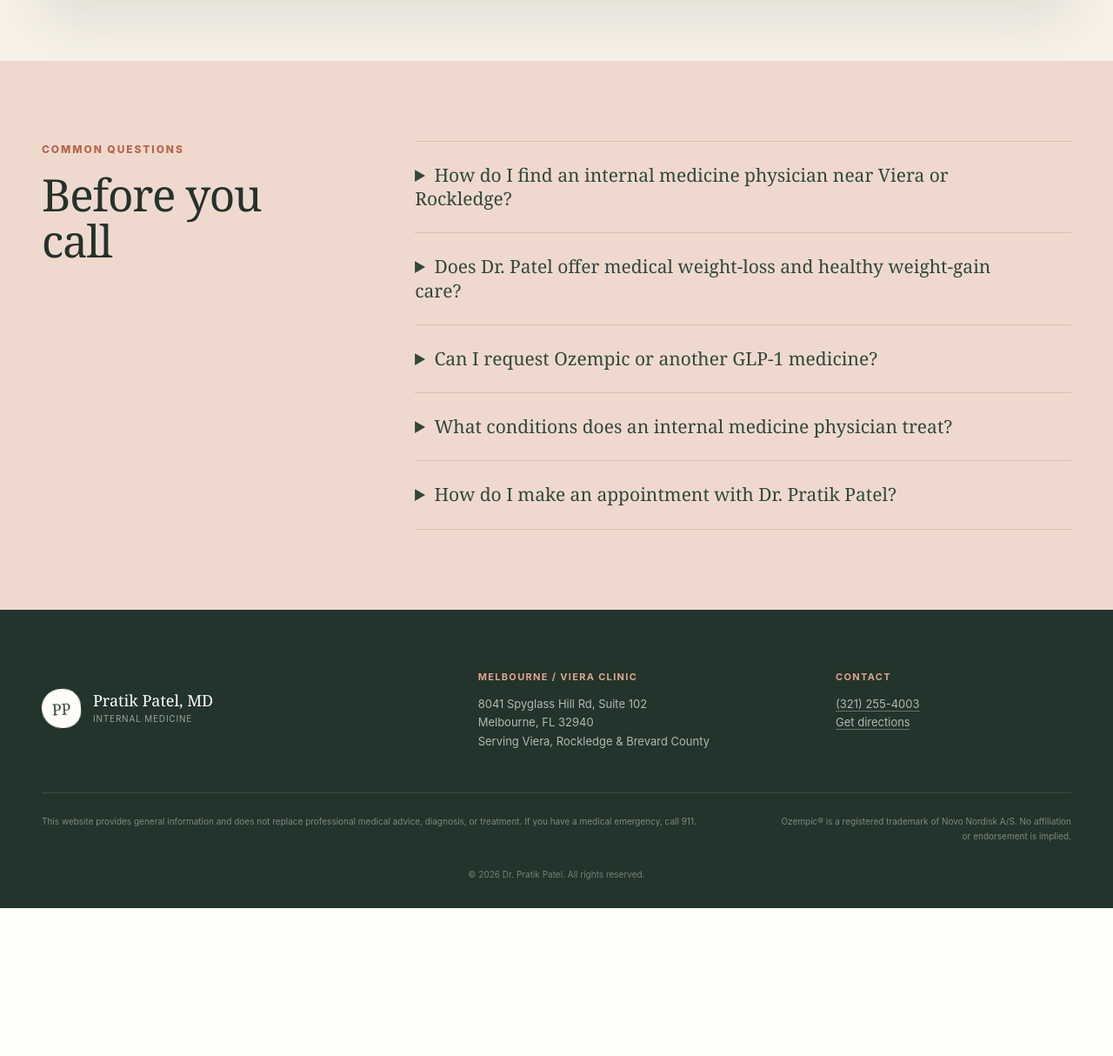
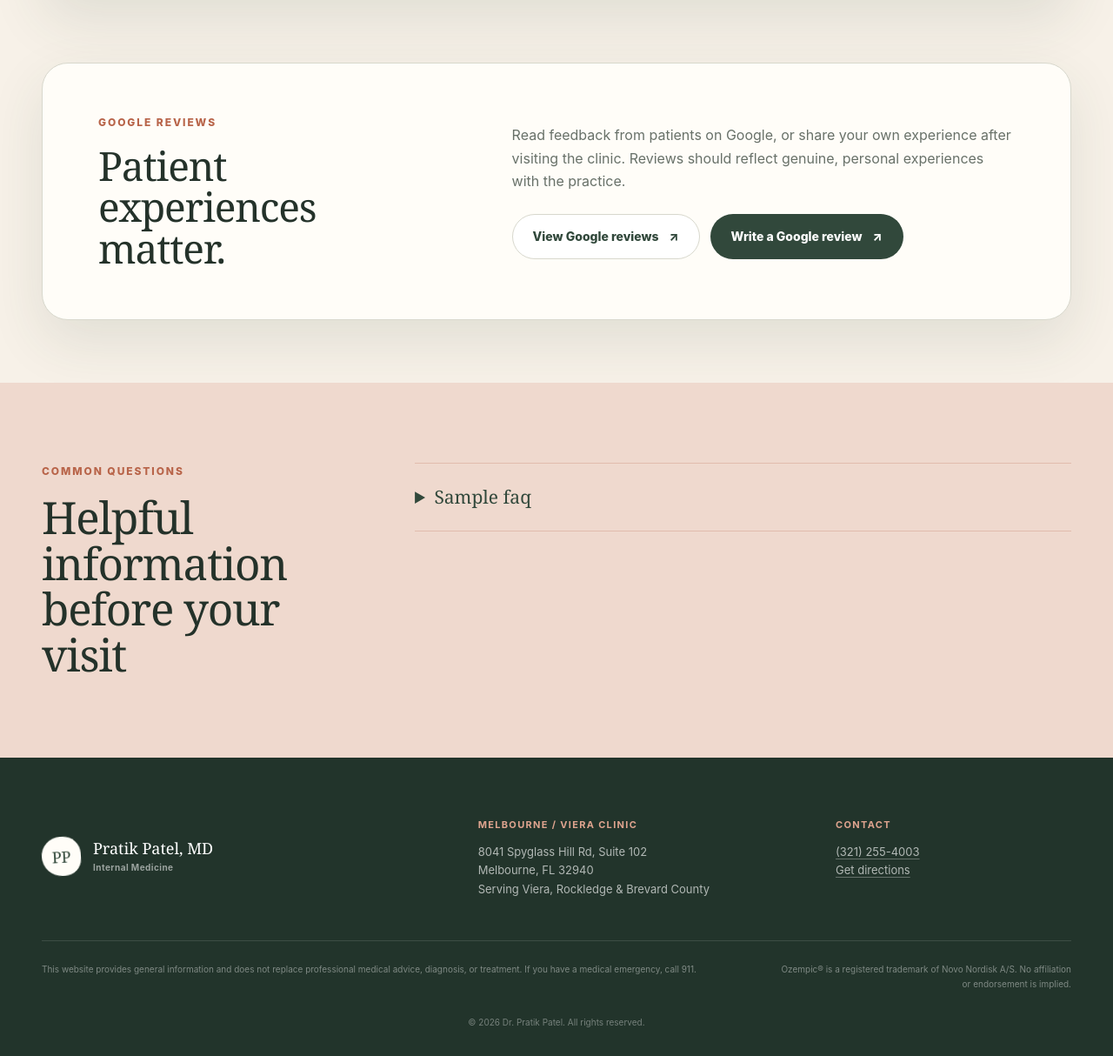
Before and after one commit to prerakpatel51/drpratikpatel, a Django app: template templates/clinic/home.html in a window 1280 px wide. Shown: the part 4339-5553 px from the top of the page at 87% size. Before the commit the page ends 5383 px from the top, so only its background shows below. Run offline with Django 5.2, Linux system fonts and the light colour scheme; the template is opened without the code that fills it: most values are stand-ins (such as "Sample title", 1, 10 or a date in 2020).

Commit message:
Refine clinic content map and FAQ experience

```diff
--- a/clinic_site/settings.py
+++ b/clinic_site/settings.py
@@ -14,6 +14,11 @@ ALLOWED_HOSTS = [
     for host in os.environ.get("DJANGO_ALLOWED_HOSTS", "*").split(",")
     if host.strip()
 ]
+
+# These remain empty until the independent Google Business Profile is ready.
+# Once added in Railway, the website automatically displays its review links.
+GOOGLE_REVIEW_URL = os.environ.get("GOOGLE_REVIEW_URL", "").strip()
+GOOGLE_REVIEW_WRITE_URL = os.environ.get("GOOGLE_REVIEW_WRITE_URL", "").strip()
 
 INSTALLED_APPS = [
     "django.contrib.contenttypes",
--- a/static/clinic/css/site.css
+++ b/static/clinic/css/site.css
@@ -32,7 +32,7 @@ p { line-height: 1.65; }
 .brand { display: flex; align-items: center; gap: 14px; text-decoration: none; }
 .monogram { display: grid; place-items: center; width: 45px; height: 45px; flex: 0 0 auto; border-radius: 52% 48% 45% 55%; color: var(--paper); background: var(--sage-deep); font: 400 18px/1 var(--serif); transform: rotate(-3deg); }
 .brand-name { display: block; font: 400 18px/1.05 var(--serif); }
-.brand-label { display: block; margin-top: 5px; color: var(--muted); font-size: 10px; letter-spacing: .08em; text-transform: uppercase; }
+.brand-label { display: block; margin-top: 6px; color: var(--muted); font-size: 10px; font-weight: 700; letter-spacing: .045em; }
 .nav-right { display: flex; align-items: center; gap: 28px; }
 .nav-link { color: var(--sage-deep); font-size: 13px; font-weight: 700; text-decoration: none; }
 .nav-link:hover, .nav-link:focus-visible { color: var(--terra); }
@@ -57,9 +57,9 @@ h1 em { color: var(--terra); font-weight: inherit; }
 .hero-portrait::before { content: ""; position: absolute; inset: auto -13% -26% 9%; height: 62%; border-radius: 54% 44% 0 0; background: var(--sage-deep); transform: rotate(-3deg); z-index: -2; }
 .portrait-orbit { position: absolute; left: 50%; top: 45%; width: min(72%, 440px); aspect-ratio: 1; border-radius: 50%; background: #c8d4c7; transform: translate(-50%,-50%); z-index: -1; }
 .portrait { position: absolute; left: 50%; top: 46%; width: min(54%,305px); height: auto; border: 12px solid rgba(255,253,248,.84); border-radius: 50%; box-shadow: 0 22px 50px rgba(36,50,42,.18); transform: translate(-50%,-50%); }
-.care-card { position: absolute; left: 28px; bottom: 28px; width: 230px; padding: 20px; border: 1px solid rgba(255,255,255,.56); border-radius: 20px; background: rgba(255,253,248,.9); box-shadow: 0 12px 35px rgba(36,50,42,.12); backdrop-filter: blur(10px); }
-.care-card strong { display: block; font: 400 19px/1.23 var(--serif); }
-.care-card span { display: block; margin-top: 7px; color: var(--muted); font-size: 11px; line-height: 1.5; }
+.care-card { position: absolute; left: 28px; bottom: 28px; width: 258px; padding: 23px 24px; border: 1px solid rgba(255,255,255,.7); border-radius: 22px; background: rgba(255,253,248,.94); box-shadow: 0 14px 38px rgba(36,50,42,.14); backdrop-filter: blur(12px); }
+.care-card strong { display: block; color: var(--sage-deep); font: 400 21px/1.2 var(--serif); }
+.care-card span { display: block; margin-top: 10px; color: var(--muted); font-size: 11px; line-height: 1.55; }
 .portrait-caption { position: absolute; right: 28px; bottom: 31px; margin: 0; color: white; font: 400 18px/1.35 var(--serif); text-align: right; }
 .portrait-caption span { color: rgba(255,255,255,.7); font: 700 10px/1 var(--sans); letter-spacing: .12em; text-transform: uppercase; }
 
@@ -103,8 +103,8 @@ h1 em { color: var(--terra); font-weight: inherit; }
 .weight-layout { display: grid; grid-template-columns: 1fr 1fr; gap: 90px; }
 .weight-layout h2 { max-width: 670px; }
 .weight-copy { padding-top: 23px; }
-.weight-copy p { color: var(--muted); }
-.weight-copy p:first-child { margin-top: 0; color: var(--ink); font-size: 17px; }
+.weight-copy p { max-width: 720px; color: var(--muted); font-size: 15px; line-height: 1.75; }
+.weight-copy p:first-child { margin-top: 0; color: var(--ink); font-size: 17px; line-height: 1.7; }
 .text-link { display: inline-flex; gap: 10px; margin-top: 15px; color: var(--terra); font-weight: 800; text-decoration: none; }
 .text-link:hover, .text-link:focus-visible { color: var(--sage-deep); }
 
@@ -114,17 +114,15 @@ h1 em { color: var(--terra); font-weight: inherit; }
 .visit-copy address { margin-top: 25px; color: var(--muted); font-size: 16px; font-style: normal; line-height: 1.7; }
 .visit-phone { display: inline-block; margin-top: 12px; color: var(--sage-deep); font: 400 25px/1.2 var(--serif); text-decoration: none; }
 .visit-actions { display: flex; flex-wrap: wrap; gap: 12px; margin-top: 30px; }
-.map-card { position: relative; min-height: 500px; overflow: hidden; background: #cbd8c7; text-decoration: none; }
-.map-card::before,.map-card::after { content: ""; position: absolute; border-radius: 50%; background: rgba(113,133,117,.23); }
-.map-card::before { width: 330px; height: 330px; left: -120px; top: -90px; }
-.map-card::after { width: 240px; height: 240px; right: -70px; bottom: -50px; }
-.map-road { position: absolute; height: 20px; border: 6px solid var(--paper); border-inline: 0; background: #aebfaa; transform-origin: center; }
-.road-one { width: 130%; left: -15%; top: 38%; transform: rotate(24deg); }
-.road-two { width: 120%; left: -8%; top: 59%; transform: rotate(-38deg); }
-.road-three { width: 85%; left: 28%; top: 18%; transform: rotate(78deg); }
-.map-pin { position: absolute; left: 54%; top: 45%; width: 52px; height: 52px; border-radius: 50% 50% 50% 0; background: var(--terra); box-shadow: 0 12px 25px rgba(36,50,42,.25); transform: translate(-50%,-50%) rotate(-45deg); z-index: 3; }
-.map-pin i { position: absolute; inset: 15px; border-radius: 50%; background: var(--paper); }
-.map-label { position: absolute; left: 50%; top: 59%; z-index: 3; padding: 12px 18px; border-radius: 14px; color: var(--sage-deep); background: rgba(255,253,248,.92); font-size: 12px; line-height: 1.4; box-shadow: 0 8px 20px rgba(36,50,42,.12); }
+.map-card { position: relative; min-height: 500px; overflow: hidden; background: #cbd8c7; }
+.map-card iframe { position: absolute; inset: 0; width: 100%; height: 100%; border: 0; filter: saturate(.82) contrast(.96); }
+.map-button { position: absolute; right: 22px; bottom: 22px; z-index: 2; display: inline-flex; align-items: center; gap: 10px; min-height: 48px; padding: 0 20px; border: 1px solid rgba(255,255,255,.72); border-radius: 999px; color: white; background: rgba(49,72,59,.94); box-shadow: 0 12px 30px rgba(36,50,42,.24); font-size: 13px; font-weight: 800; text-decoration: none; backdrop-filter: blur(10px); transition: transform .2s, background .2s; }
+.map-button:hover,.map-button:focus-visible { background: var(--terra); transform: translateY(-2px); }
+
+.reviews-section { display: grid; grid-template-columns: .8fr 1.2fr; gap: 90px; align-items: center; margin-block: 72px; padding: 58px 64px; border: 1px solid var(--line); border-radius: 30px; background: var(--paper); box-shadow: var(--shadow); }
+.reviews-section h2 { font-size: clamp(38px,3.6vw,56px); }
+.reviews-copy p { max-width: 700px; margin-top: 0; color: var(--muted); }
+.review-actions { display: flex; flex-wrap: wrap; gap: 12px; margin-top: 24px; }
 
 .faq-section { padding: 92px 0; background: var(--terra-soft); }
 .faq-layout { display: grid; grid-template-columns: .62fr 1.38fr; gap: 90px; }
@@ -150,7 +148,7 @@ footer { padding: 65px 0 30px; color: white; background: #22342b; }
   .nav-link { display: none; }
   .hero-copy { padding: 60px 44px; }
   .care-layout { gap: 50px; }
-  .about,.weight-layout,.faq-layout { gap: 55px; }
+  .about,.weight-layout,.faq-layout,.reviews-section { gap: 55px; }
 }
 @media (max-width: 820px) {
   .shell { width: min(100% - 32px,720px); }
@@ -160,7 +158,7 @@ footer { padding: 65px 0 30px; color: white; background: #22342b; }
   .nav-right.is-open { display: flex; }
   .nav-right .nav-link { display: block; padding: 13px 4px; border-bottom: 1px solid var(--line); }
   .nav-right .phone-pill { margin-top: 14px; text-align: center; }
-  .hero,.care-layout,.about,.weight-layout,.visit,.faq-layout { grid-template-columns: 1fr; }
+  .hero,.care-layout,.about,.weight-layout,.visit,.faq-layout,.reviews-section { grid-template-columns: 1fr; }
   .hero-copy { padding: 56px 34px; }
   .hero-portrait { min-height: 520px; }
   .section-intro { position: static; }
@@ -172,6 +170,7 @@ footer { padding: 65px 0 30px; color: white; background: #22342b; }
   .approach-grid { grid-template-columns: 1fr; }
   .weight-section { padding-block: 72px; }
   .map-card { min-height: 390px; }
+  .reviews-section { padding: 45px; }
   .footer-grid { grid-template-columns: 1fr 1fr; }
   .legal { flex-direction: column; }
   .legal p:last-child { max-width: 100%; text-align: left; }
@@ -191,7 +190,7 @@ footer { padding: 65px 0 30px; color: white; background: #22342b; }
   .button { width: 100%; }
   .hero-portrait { min-height: 470px; }
   .portrait { width: 58%; }
-  .care-card { left: 16px; bottom: 16px; width: 205px; }
+  .care-card { left: 16px; bottom: 16px; width: 230px; padding: 20px; }
   .portrait-caption { display: none; }
   .care-section { padding-block: 68px; }
   .service-grid { grid-template-columns: 1fr; }
@@ -202,6 +201,9 @@ footer { padding: 65px 0 30px; color: white; background: #22342b; }
   .visit-copy { padding: 42px 24px; }
   .visit-actions { flex-direction: column; }
   .map-card { min-height: 330px; }
+  .map-button { left: 16px; right: 16px; bottom: 16px; justify-content: center; }
+  .reviews-section { margin-block: 42px; padding: 36px 24px; border-radius: 24px; }
+  .review-actions { flex-direction: column; }
   .faq-section { padding-block: 65px; }
   .footer-grid { grid-template-columns: 1fr; }
 }
--- a/templates/clinic/home.html
+++ b/templates/clinic/home.html
@@ -49,28 +49,7 @@
       {
         "@type": "FAQPage",
         "@id": "{{ canonical_url }}#faq",
-        "mainEntity": [
-          {
-            "@type": "Question",
-            "name": "How do I find an internal medicine physician near Viera or Rockledge?",
-            "acceptedAnswer": {"@type": "Answer", "text": "Dr. Pratik Patel sees adult patients at 8041 Spyglass Hill Road, Suite 102, in Melbourne near Viera. The clinic also serves patients from Rockledge and surrounding Brevard County communities. Call (321) 255-4003 to ask about appointment availability."}
-          },
-          {
-            "@type": "Question",
-            "name": "Does Dr. Patel offer medical weight-loss and healthy weight-gain care?",
-            "acceptedAnswer": {"@type": "Answer", "text": "Yes. Visits may address physician-guided weight loss, healthy weight gain, or weight maintenance after an individual medical evaluation."}
-          },
-          {
-            "@type": "Question",
-            "name": "Can I request Ozempic or another GLP-1 medicine?",
-            "acceptedAnswer": {"@type": "Answer", "text": "You may discuss Ozempic or another GLP-1 medicine during a visit. A prescription is not guaranteed and depends on an appropriate diagnosis, medical evaluation, safety review, and individual eligibility. Ozempic is not FDA-approved as a weight-loss medication."}
-          },
-          {
-            "@type": "Question",
-            "name": "What conditions does an internal medicine physician treat?",
-            "acceptedAnswer": {"@type": "Answer", "text": "Internal medicine physicians care for adults and evaluate preventive health needs, new symptoms, medication concerns, and chronic conditions such as type 2 diabetes and high blood pressure."}
-          }
-        ]
+        "mainEntity": {{ faq_entities_json|safe }}
       }
     ]
   }
@@ -84,7 +63,7 @@
         <span class="monogram" aria-hidden="true">PP</span>
         <span>
           <span class="brand-name">Pratik Patel, MD</span>
-          <span class="brand-label">Internal Medicine &amp; Medical Weight Care</span>
+          <span class="brand-label">Internal Medicine &amp; Medical Weight Management</span>
         </span>
       </a>
       <button class="menu-button" type="button" aria-expanded="false" aria-controls="site-menu">Menu</button>
@@ -103,7 +82,7 @@
         <p class="eyebrow">Internal medicine physician near Viera, Florida</p>
         <h1 id="hero-title">Whole-person adult care, <em>close to home.</em></h1>
         <p class="lead">Dr. Pratik Patel provides personalized internal medicine and medical weight support from his Melbourne clinic near Viera, serving adults from Viera, Rockledge, and surrounding Brevard County communities.</p>
-        <p class="supporting-copy">Visit for preventive care, chronic condition management, healthy weight-loss or weight-gain planning, and a physician-guided evaluation of treatment options—including GLP-1 medicines when clinically appropriate.</p>
+        <p class="supporting-copy">Visit for preventive care, chronic condition management, healthy weight-loss or weight-gain planning, and a physician-guided evaluation of treatment options, including GLP-1 medicines when clinically appropriate.</p>
         <div class="actions">
           <a class="button primary" href="tel:+13212554003">Call the office <span aria-hidden="true">→</span></a>
           <a class="button secondary" href="https://www.google.com/maps/search/?api=1&amp;query=8041+Spyglass+Hill+Rd+Suite+102+Melbourne+FL+32940">Get directions <span aria-hidden="true">↗</span></a>
@@ -113,7 +92,7 @@
       <div class="hero-portrait">
         <div class="portrait-orbit" aria-hidden="true"></div>
         <img class="portrait" src="{% static 'clinic/images/dr-pratik-patel.png' %}" width="225" height="225" alt="Dr. Pratik Patel">
-        <div class="care-card"><strong>Personal care,<br>clearly explained.</strong><span>Adult medicine and weight care centered on your health, needs, and goals.</span></div>
+        <div class="care-card"><strong>Care that starts<br>with listening.</strong><span>Primary care, chronic condition support, and medical guidance for healthy weight goals.</span></div>
         <p class="portrait-caption">Pratik Patel, MD<br><span>Internal Medicine</span></p>
       </div>
     </section>
@@ -164,7 +143,7 @@
       <div class="shell">
         <div class="approach-heading">
           <p class="eyebrow">A clearer path forward</p>
-          <h2 id="approach-title">Care built around understanding—not assumptions.</h2>
+          <h2 id="approach-title">Care built around understanding, not assumptions.</h2>
         </div>
         <div class="approach-grid">
           <article><span>01</span><h3>Listen</h3><p>Start with your concerns, health history, current treatment, and what you want to improve.</p></article>
@@ -178,12 +157,12 @@
       <div class="shell weight-layout">
         <div>
           <p class="eyebrow">Medically supervised weight planning</p>
-          <h2 id="weight-title">A healthier weight plan should begin with your health—not a trend.</h2>
+          <h2 id="weight-title">A healthier weight plan begins with understanding your health.</h2>
         </div>
         <div class="weight-copy">
-          <p>Healthy weight loss, weight gain, or maintenance can be affected by nutrition, activity, sleep, metabolism, medical conditions, and current medications. Dr. Patel begins with a clinical evaluation, looks for factors that may be affecting your weight, and develops practical next steps based on your health and goals.</p>
-          <p>When medically appropriate, your consultation may include a discussion of prescription weight-management options or GLP-1 medicines. Ozempic® is FDA-approved for specific uses in adults with type 2 diabetes; it is not FDA-approved as a weight-loss medication. A prescription is never automatic and depends on diagnosis, safety, contraindications, and individual eligibility.</p>
-          <a class="text-link" href="tel:+13212554003">Call to discuss an appointment <span aria-hidden="true">→</span></a>
+          <p>Your weight can be influenced by nutrition, activity, sleep, metabolism, medical conditions, stress, and current medications. Dr. Patel starts by reviewing your health history and weight concerns, then looks for factors that may be making weight loss or healthy weight gain more difficult.</p>
+          <p>Your plan may include nutrition and activity guidance, management of related health conditions, follow-up visits, or a discussion of prescription treatment. GLP-1 medicines are considered only when medically appropriate. Ozempic® is FDA-approved for specific uses in adults with type 2 diabetes; it is not FDA-approved as a weight-loss medication. Every prescription requires an appropriate diagnosis and individual safety review.</p>
+          <a class="text-link" href="tel:+13212554003">Call to ask about a weight-care appointment <span aria-hidden="true">→</span></a>
         </div>
       </div>
     </section>
@@ -200,22 +179,43 @@
           <a class="button secondary" href="https://www.google.com/maps/search/?api=1&amp;query=8041+Spyglass+Hill+Rd+Suite+102+Melbourne+FL+32940">Open in Google Maps ↗</a>
         </div>
       </div>
-      <a class="map-card" href="https://www.google.com/maps/search/?api=1&amp;query=8041+Spyglass+Hill+Rd+Suite+102+Melbourne+FL+32940" aria-label="Get directions to Dr. Patel's clinic in Google Maps">
-        <span class="map-road road-one" aria-hidden="true"></span><span class="map-road road-two" aria-hidden="true"></span><span class="map-road road-three" aria-hidden="true"></span>
-        <span class="map-pin" aria-hidden="true"><i></i></span>
-        <span class="map-label">Spyglass Hill Rd<br><strong>Suite 102</strong></span>
-      </a>
+      <div class="map-card">
+        <iframe
+          title="Map showing Dr. Pratik Patel's clinic at 8041 Spyglass Hill Road in Melbourne, Florida"
+          src="https://www.google.com/maps?q=8041+Spyglass+Hill+Rd+Suite+102+Melbourne+FL+32940&amp;output=embed"
+          loading="lazy"
+          referrerpolicy="no-referrer-when-downgrade"
+          allowfullscreen></iframe>
+        <a class="map-button" href="https://www.google.com/maps/dir/?api=1&amp;destination=8041+Spyglass+Hill+Rd+Suite+102+Melbourne+FL+32940">Get directions in Google Maps <span aria-hidden="true">↗</span></a>
+      </div>
     </section>
+
+    {% if google_review_url or google_review_write_url %}
+    <section class="shell reviews-section" id="reviews" aria-labelledby="reviews-title">
+      <div>
+        <p class="eyebrow">Google reviews</p>
+        <h2 id="reviews-title">Patient experiences matter.</h2>
+      </div>
+      <div class="reviews-copy">
+        <p>Read feedback from patients on Google, or share your own experience after visiting the clinic. Reviews should reflect genuine, personal experiences with the practice.</p>
+        <div class="review-actions">
+          {% if google_review_url %}<a class="button secondary" href="{{ google_review_url }}" rel="noopener noreferrer">View Google reviews <span aria-hidden="true">↗</span></a>{% endif %}
+          {% if google_review_write_url %}<a class="button primary" href="{{ google_review_write_url }}" rel="noopener noreferrer">Write a Google review <span aria-hidden="true">↗</span></a>{% endif %}
+        </div>
+      </div>
+    </section>
+    {% endif %}
 
     <section class="faq-section" aria-labelledby="faq-title">
       <div class="shell faq-layout">
-        <div><p class="eyebrow">Common questions</p><h2 id="faq-title">Before you call</h2></div>
+        <div><p class="eyebrow">Common questions</p><h2 id="faq-title">Helpful information before your visit</h2></div>
         <div class="faq-list">
-          <details><summary>How do I find an internal medicine physician near Viera or Rockledge?</summary><p>Dr. Pratik Patel sees adult patients at 8041 Spyglass Hill Road, Suite 102, in Melbourne near Viera. The clinic also serves patients from Rockledge and surrounding Brevard County communities. Call <a href="tel:+13212554003">(321) 255-4003</a> to ask about appointment availability.</p></details>
-          <details><summary>Does Dr. Patel offer medical weight-loss and healthy weight-gain care?</summary><p>Yes. Visits may address physician-guided weight loss, healthy weight gain, or weight maintenance. Recommendations begin with an individual medical evaluation and are based on your health history, clinical needs, current medicines, and goals.</p></details>
-          <details><summary>Can I request Ozempic or another GLP-1 medicine?</summary><p>You may discuss Ozempic or another GLP-1 medicine during a visit. A prescription is not guaranteed and depends on an appropriate diagnosis, medical evaluation, safety review, and individual eligibility. Ozempic is not FDA-approved as a weight-loss medication.</p></details>
-          <details><summary>What conditions does an internal medicine physician treat?</summary><p>Internal medicine physicians care for adults and evaluate preventive health needs, new symptoms, medication concerns, and chronic conditions such as type 2 diabetes and high blood pressure. Your visit and treatment plan depend on your individual needs.</p></details>
-          <details><summary>How do I make an appointment with Dr. Pratik Patel?</summary><p>Call the Melbourne office at <a href="tel:+13212554003">(321) 255-4003</a>. The office can confirm scheduling, appointment availability, and what to bring to your visit.</p></details>
+          {% for faq in faqs %}
+          <details>
+            <summary>{{ faq.question }}</summary>
+            <p>{{ faq.answer }}</p>
+          </details>
+          {% endfor %}
         </div>
       </div>
     </section>
```
Also changed, not shown: clinic/views.py (+56 -1 lines), README.md.
